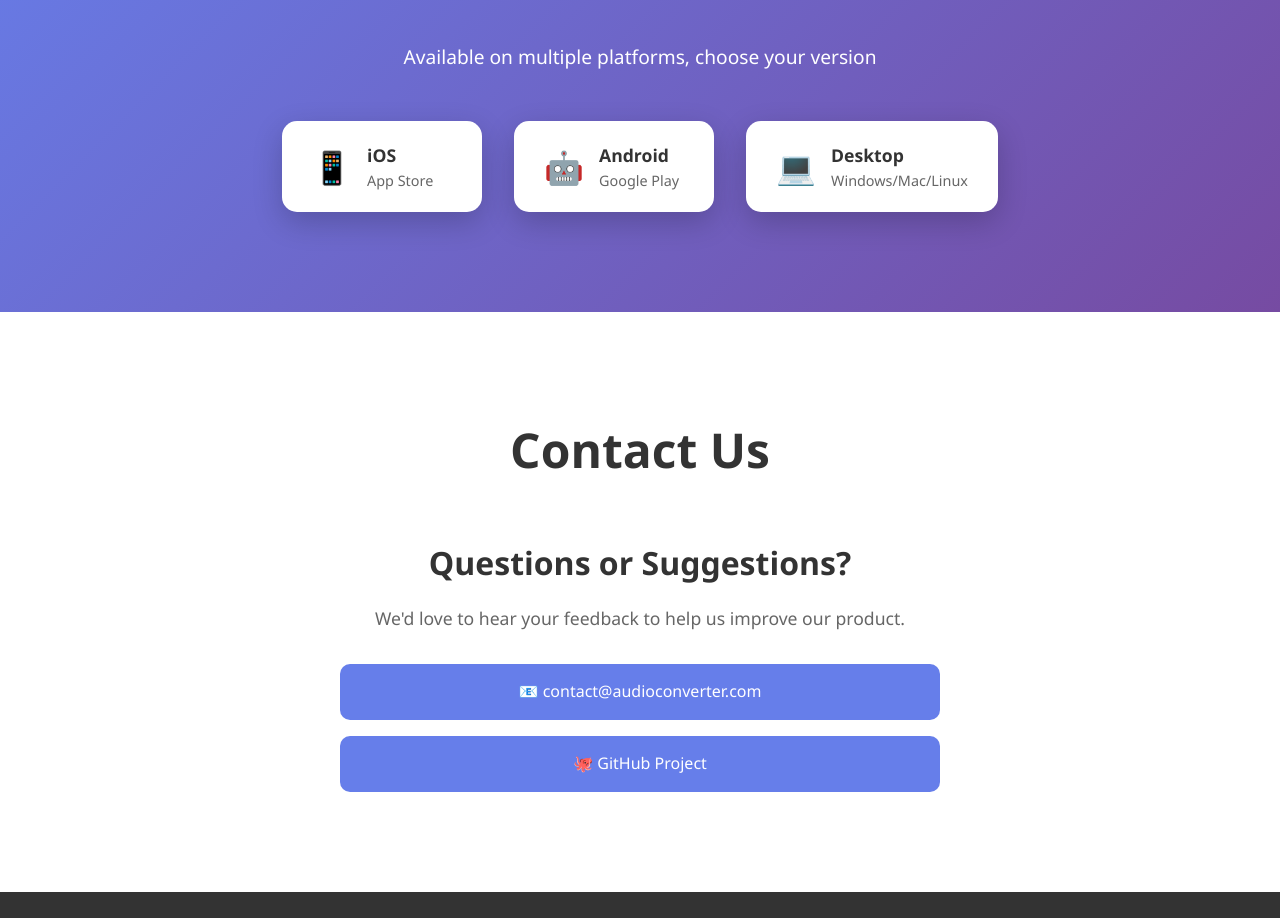
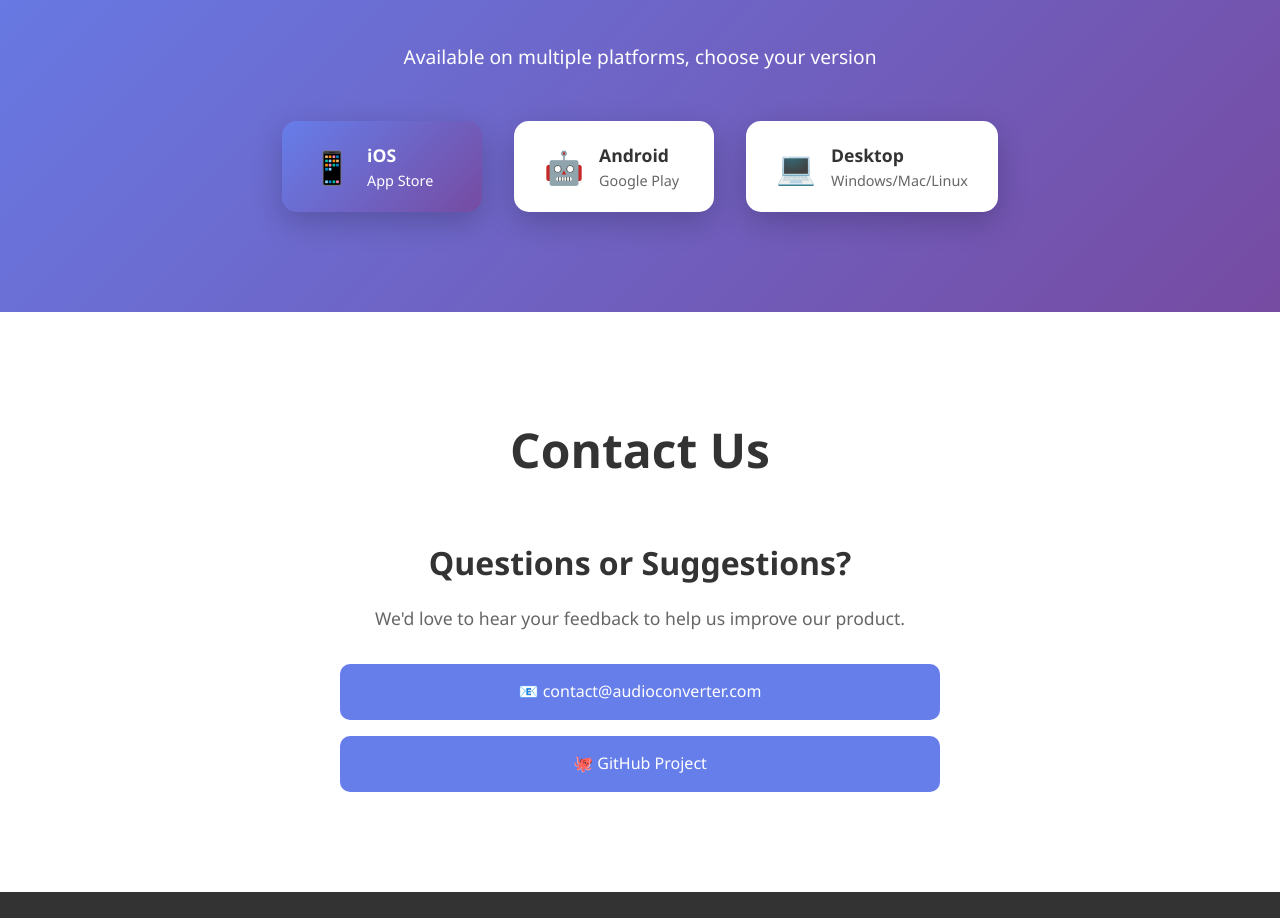
Before and after one commit to ailu2533/audioConverterWeb, a website: page index.html in a window 1280 px wide. Shown: the part 1960-2878 px from the top of the page. Drawn offline with Linux system fonts and the light colour scheme.

Commit message:
Add iOS App Store download link and enhance download button styling

```diff
--- a/index.html
+++ b/index.html
@@ -104,7 +104,7 @@
             <h2 class="section-title" data-translate="download-title">立即下载</h2>
             <p class="download-subtitle" data-translate="download-subtitle">支持多个平台，选择适合您的版本</p>
             <div class="download-buttons">
-                <a href="#" class="download-btn ios" onclick="showComingSoon('iOS')">
+                <a href="https://apps.apple.com/app/id6752532441" target="_blank" class="download-btn ios">
                     <div class="btn-icon">📱</div>
                     <div class="btn-text">
                         <div class="btn-platform">iOS</div>
--- a/style.css
+++ b/style.css
@@ -322,6 +322,20 @@ body {
     box-shadow: 0 15px 35px rgba(0,0,0,0.3);
 }
 
+.download-btn.ios {
+    background: linear-gradient(135deg, #667eea 0%, #764ba2 100%);
+    color: white;
+}
+
+.download-btn.ios .btn-platform,
+.download-btn.ios .btn-store {
+    color: white;
+}
+
+.download-btn.ios:hover {
+    box-shadow: 0 15px 40px rgba(102, 126, 234, 0.4);
+}
+
 .btn-icon {
     font-size: 2rem;
 }
```
